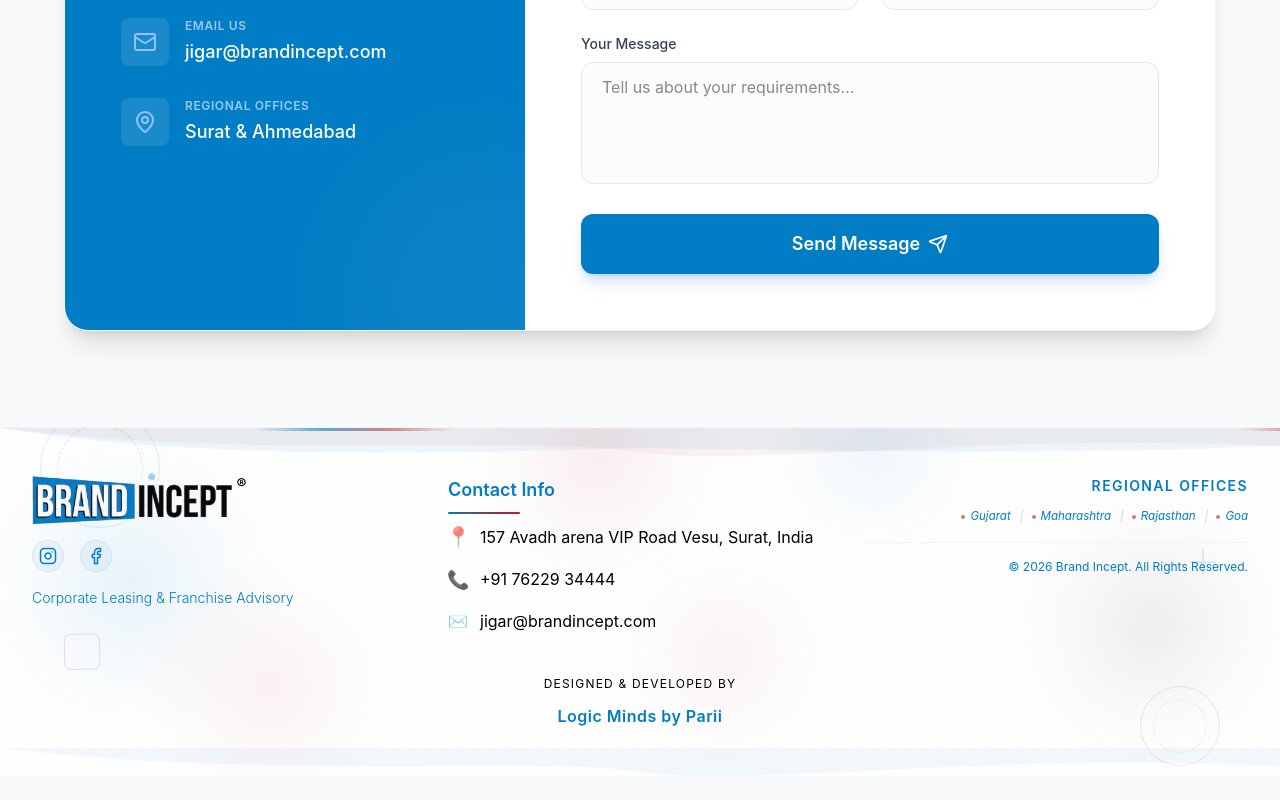
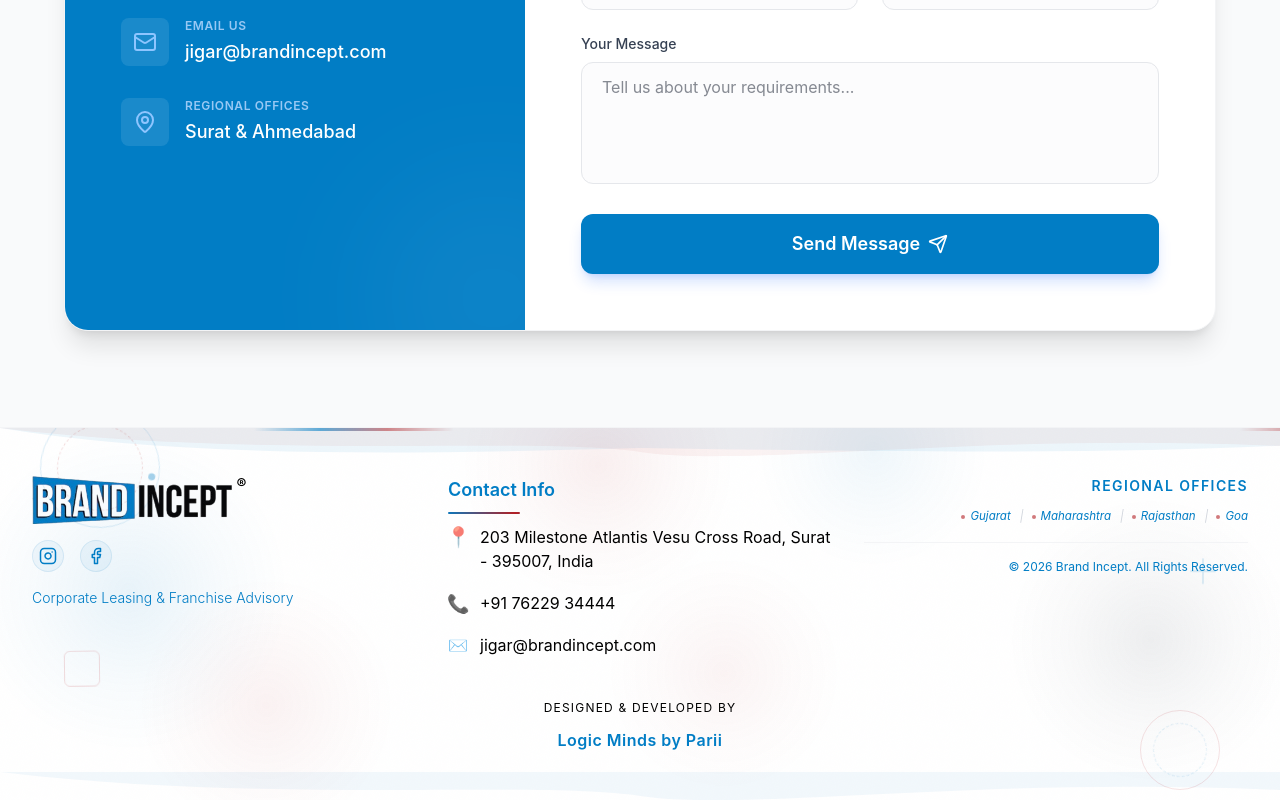
Before and after one commit to DevanshPrajapati28/brandincept-frontend, a React (Vite) app: page / in a window 1280 px wide. Shown: the part 5577-6377 px from the top of the page. Before the commit the page ends 6353 px from the top, so only its background shows below. Built offline with nearby package versions, Linux system fonts and the light colour scheme; no server answers.

Commit message:
Update Footer.jsx

```diff
--- a/src/components/Footer.jsx
+++ b/src/components/Footer.jsx
@@ -400,7 +400,7 @@
                             <div className="space-y-3 text-black w-full">
                                 <div className="ft-contact-row">
                                     <span className={`ft-icon-pulse text-[#B21F24]`}>📍</span>
-                                    <span>157 Avadh arena VIP Road Vesu, Surat, India</span>
+                                    <span>203 Milestone Atlantis Vesu Cross Road, Surat - 395007, India</span>
                                 </div>
                                 <div className="ft-contact-row">
                                     <span className="ft-icon-pulse ft-icon-pulse-2 text-[#B21F24]">📞</span>
```
